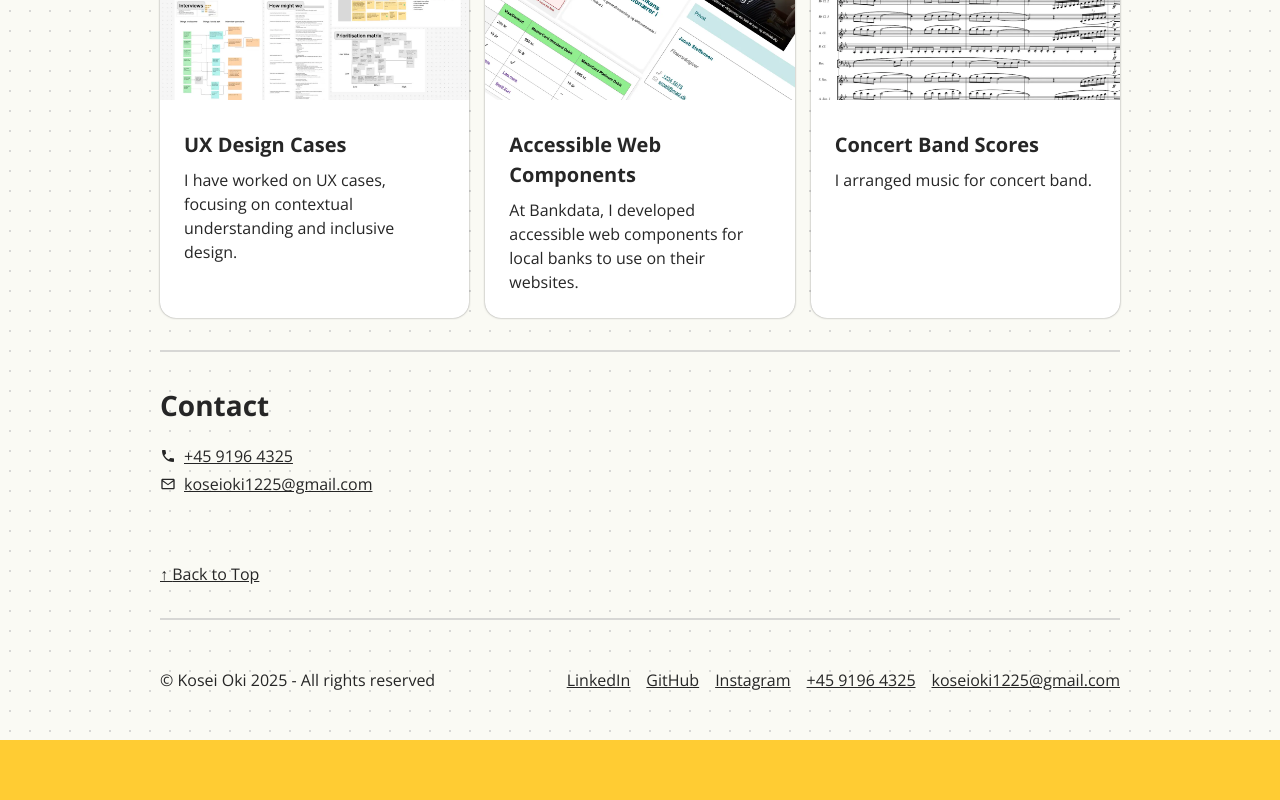
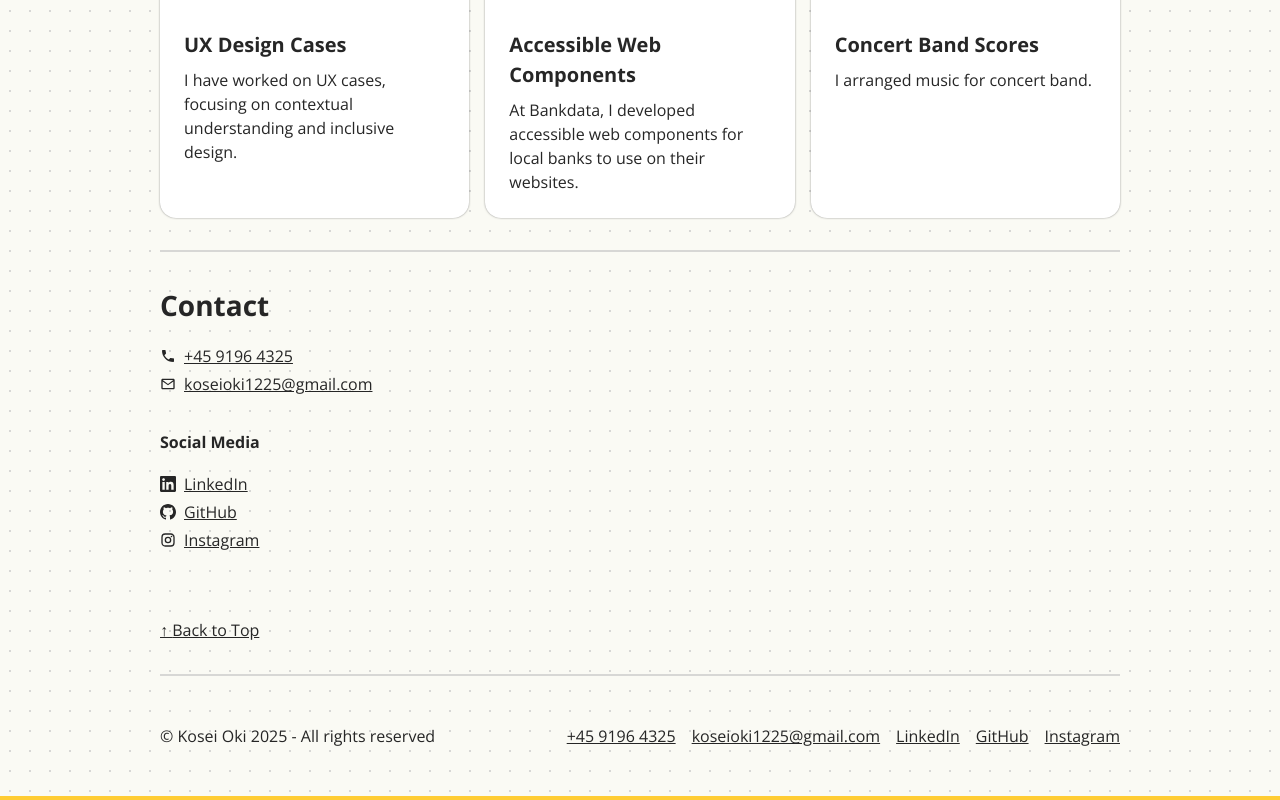
Before and after one commit to Koseioki/koseioki, a React (Vite) app: page / in a window 1280 px wide. Shown: the part 799-1599 px from the top of the page. Before the commit the page ends 1543 px from the top, so only its background shows below. Built offline with nearby package versions, Linux system fonts and the light colour scheme.

Commit message:
moved links

```diff
--- a/src/components/Contact.jsx
+++ b/src/components/Contact.jsx
@@ -16,6 +16,24 @@ function Contact() {
               <Icon icon="Email"/>koseioki1225@gmail.com</a>
         </li>
       </ul>
+       <h3 className="headings">Social Media</h3>
+        <ul className="link-list paragraph">
+
+          <li>
+            <a className="plain-link" href="https://www.linkedin.com/in/kosei-oki-340129234/">
+              <Icon icon="LinkedIn" />LinkedIn
+            </a>
+          </li>
+          <li>
+            <a className="plain-link" href="https://github.com/Koseioki">
+              <Icon icon="Github" />GitHub</a>
+          </li>
+          <li>
+            <a className="plain-link" href="https://www.instagram.com/koseioki1225/">
+              <Icon icon="Instagram" />Instagram
+            </a>
+          </li>
+        </ul>
     </section>
   );
 }
--- a/src/components/Footer.jsx
+++ b/src/components/Footer.jsx
@@ -36,15 +36,6 @@ function Footer() {
           <p>© Kosei Oki 2025 - All rights reserved</p>
           <ul className="footer-links">
             <li>
-              <a href="https://www.linkedin.com/in/kosei-oki-340129234/">LinkedIn</a>
-              </li>
-            <li>
-              <a href="https://github.com/Koseioki?tab=repositories">GitHub</a>
-            </li>
-            <li>
-              <a href="https://www.instagram.com/koseioki1225/">Instagram</a>
-            </li>
-            <li>
               <a href="tel:+45 9196 4325">+45 9196 4325</a>
             </li>
             <li>
@@ -52,9 +43,19 @@ function Footer() {
                 koseioki1225@gmail.com
               </a>
             </li>
+            <li>
+              <a href="https://www.linkedin.com/in/kosei-oki-340129234/">LinkedIn</a>
+            </li>
+            <li>
+              <a href="https://github.com/Koseioki?tab=repositories">GitHub</a>
+            </li>
+            <li>
+              <a href="https://www.instagram.com/koseioki1225/">Instagram</a>
+            </li>
+
           </ul>
-    </div>
-          </footer>
+        </div>
+      </footer>
 
     </>
 
--- a/src/components/Profile.jsx
+++ b/src/components/Profile.jsx
@@ -29,7 +29,7 @@ function Profile() {
         </p>
         <p className="paragraph">I play percussion and steel pan (Low Tenor and Double Guitar).</p>
         {/* <p>I also like fruits (strawberries and bananas).</p> */}
-        <h2 className="sr-only">Social Media</h2>
+        {/* <h2 className="sr-only">Social Media</h2>
         <ul className="link-list paragraph">
 
           <li>
@@ -46,7 +46,7 @@ function Profile() {
               <Icon icon="Instagram" />Instagram
             </a>
           </li>
-        </ul>
+        </ul> */}
       </div>
     </section>
   );
```
